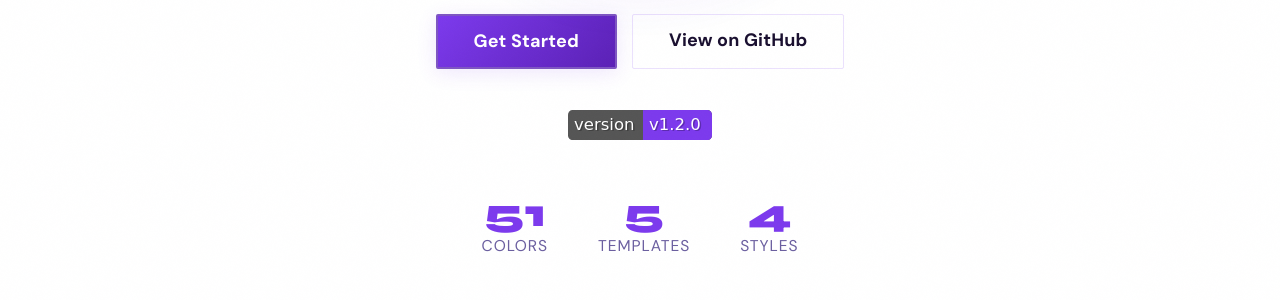
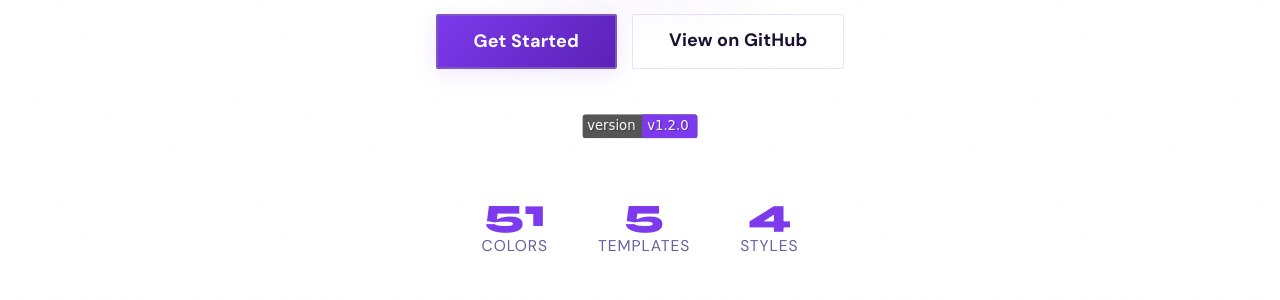
Before and after one commit to vertex-ai-automations/badgeshield, an MkDocs documentation site: the page built from docs/index.md, in a window 1280 px wide. Shown: the part 580-880 px from the top of the page. Built offline with MkDocs 1.6.1 and Material for MkDocs 9.7.7, drawn with Linux system fonts in a browser that asks for light colours; comment, search, counter and statistics services are not loaded.

Commit message:
fix(docs): reduce carousel scale to 1.2, add -webkit-backdrop-filter to tabs

```diff
--- a/docs/css/extra.css
+++ b/docs/css/extra.css
@@ -122,6 +122,7 @@ body::before {
   background: transparent;
   border-bottom: 1px solid var(--bs-border);
   backdrop-filter: none;
+  -webkit-backdrop-filter: none;
 }
 
 .md-tabs__link {
@@ -303,7 +304,7 @@ body::before {
 
 .bs-carousel__badge.bs-carousel__badge--active {
   opacity: 1;
-  transform: translateY(0) scale(1.5);
+  transform: translateY(0) scale(1.2);
 }
 
 /* PyPI shields row */
```
